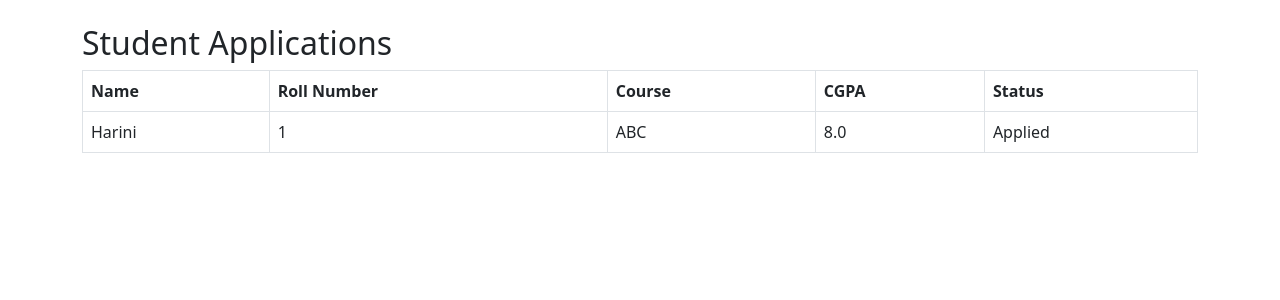
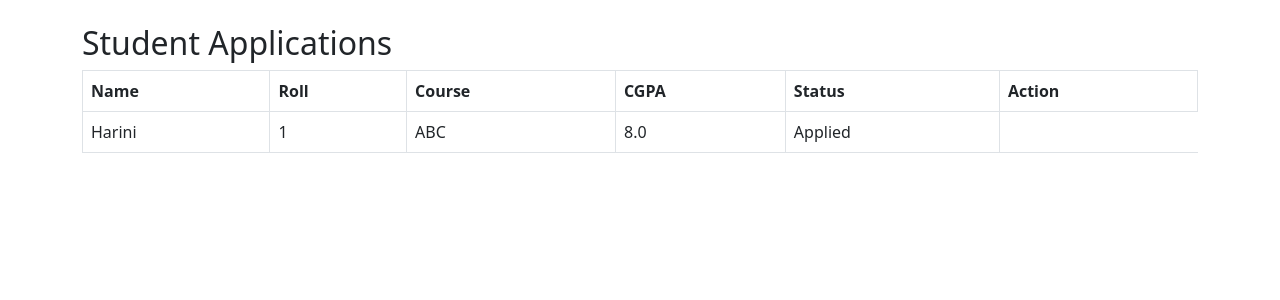
Before and after one commit to rvharinirv/Placement_portal, a Flask app: page /company/view_applications/1 in a window 1280 px wide. Shown: the top 300 px of the page. Run offline with Flask 3, Linux system fonts and the light colour scheme; a user stored in the database is signed in; data comes from the database, SQL or seed files in the repository.

Commit message:
Update company_applications.html

```diff
--- a/Main/templates/company_applications.html
+++ b/Main/templates/company_applications.html
@@ -8,10 +8,11 @@
 
 <tr>
 <th>Name</th>
-<th>Roll Number</th>
+<th>Roll</th>
 <th>Course</th>
 <th>CGPA</th>
 <th>Status</th>
+<th>Action</th>
 </tr>
 
 {% for s in students %}
@@ -28,4 +29,5 @@
 
 </table>
 
+
 {% endblock %}
```
